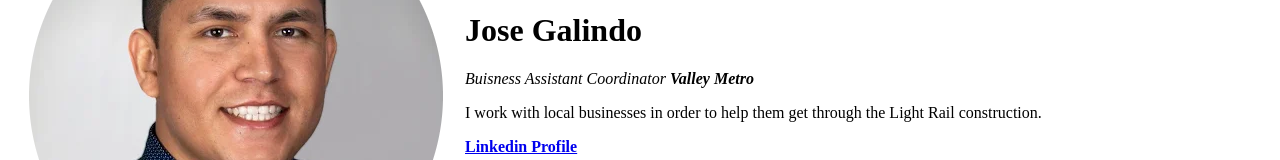
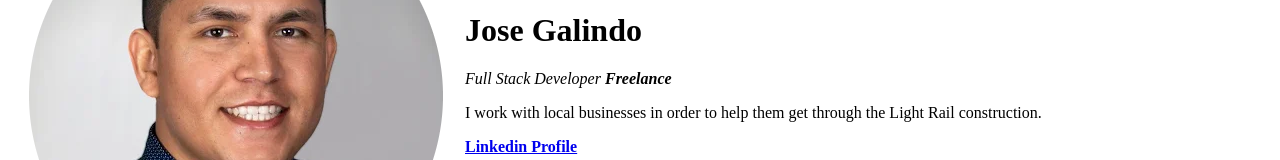
Before and after one commit to Paisatron/Beep-Boop, a plain HTML site: page index.html in a window 1280 px wide. Shown: the part 140-300 px from the top of the page. Drawn offline with Linux system fonts and the light colour scheme.

Commit message:
Update index.html

```diff
--- a/index.html
+++ b/index.html
@@ -12,7 +12,7 @@
       <td><img src="Jose Profile.png" alt="Jose profile Picture"></td>
       <td>
         <h1>Jose Galindo</h1>
-        <p><em>Buisness Assistant Coordinator <strong>Valley Metro</strong></em></p>
+        <p><em>Full Stack Developer <strong>Freelance</strong></em></p>
         <p>I work with local businesses in order to help them get through the Light Rail construction.</p>
         <p><strong><a href="https://www.linkedin.com/in/jose-galindo-b83591138/">Linkedin Profile</a></strong></p>
         <p><a href="Contact.html"><strong>Contact Info</strong></a></p>
```
